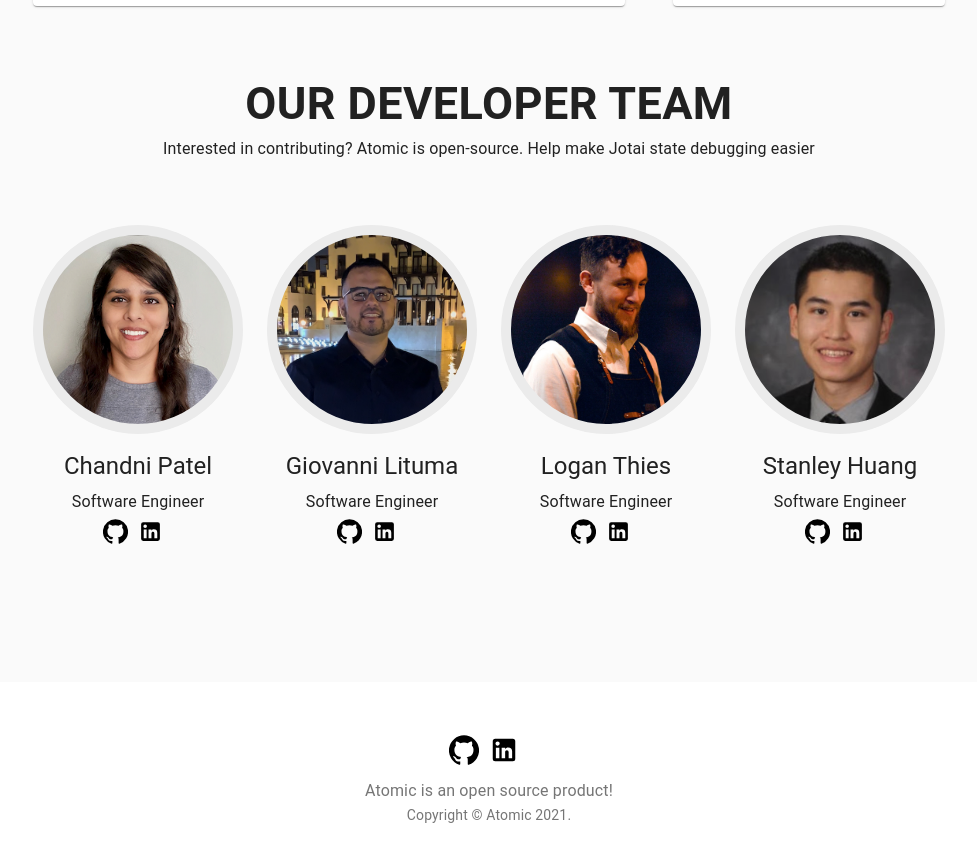
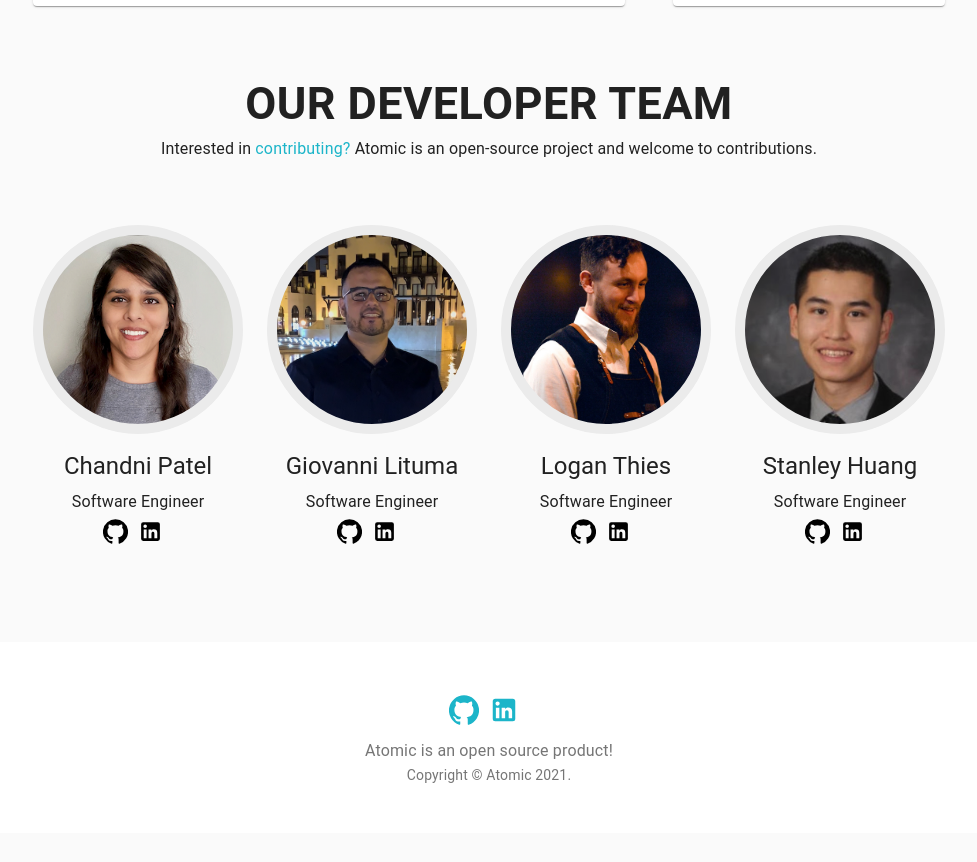
Before and after one commit to Atomic-Devs/atomic-website, a React (Create React App) app: page / in a window 1280 px wide. Shown: the part 1440-2302 px from the top of the page, without its empty margins (151-1128 px from the left). After the commit the page ends 2273 px from the top, so only its background shows below. Built offline with nearby package versions, Linux system fonts and the light colour scheme.

Commit message:
Updated styling and details

```diff
--- a/src/App.js
+++ b/src/App.js
@@ -5,9 +5,6 @@ import About from "../src/Components/About";
 import Features from "../src/Components/Features";
 import Demo from "../src/Components/Demo";
 import Team from "../src/Components/Team";
-import ScrollToTop from "../src/Components/ScrollToTop";
-import Fab from "@material-ui/core/Fab";
-import KeyboardArrowUpIcon from "@material-ui/icons/KeyboardArrowUp";
 
 function App() {
   return (
@@ -21,11 +18,6 @@ function App() {
         {/* <Demo /> */}
         <Team />
       </main>
-      <ScrollToTop>
-        <Fab color="primary" size="small" aria-label="scroll to top">
-          <KeyboardArrowUpIcon />
-        </Fab>
-      </ScrollToTop>
       <Footer />
     </>
   );
--- a/src/Components/Footer/Footer.jsx
+++ b/src/Components/Footer/Footer.jsx
@@ -14,7 +14,7 @@ const useStyles = makeStyles((theme) => ({
   },
   socialLinks: {
     paddingRight: `10px`,
-    fill: `#000000`,
+    fill: `#1cb5c9`,
     fontSize: `40px`,
   },
 }));
--- a/src/Components/Header/Header.jsx
+++ b/src/Components/Header/Header.jsx
@@ -27,7 +27,7 @@ function Header() {
           component="h1"
           variant="h2"
           align="center"
-          style={{ color: "white" }}
+          style={{ color: "white", fontWeight:"bold"}}
         >
           Atomic
         </Typography>
--- a/src/Components/NavBar/NavBar.jsx
+++ b/src/Components/NavBar/NavBar.jsx
@@ -28,6 +28,7 @@ const useStyles = makeStyles({
     display: `flex`,
     justifyContent: `space-between`,
 
+
   },
   linkText: {
     textDecoration: `none`,
@@ -35,13 +36,12 @@ const useStyles = makeStyles({
     color: `white`
   },
   socialLinks: {
-    paddingRight: `10px`,
-    fill: `#fff`,
-    fontSize: `40px`,
-    '&:hover': {
-     color: "red",
-    }
+    marginRight: `10px`,
+    fill: `#1cb5c9`,
+    fontSize: `35px`,
+
   },
+
 });
 
 const navLinks = [
--- a/src/Components/ScrollToTop.jsx
+++ /dev/null
@@ -1,39 +0,0 @@
-import React from 'react';
-import { Zoom, useScrollTrigger } from '@material-ui/core';
-import { makeStyles } from "@material-ui/core/styles";
-
-const useStyles = makeStyles((theme) => ({
-	position: 'fixed',
-		bottom: theme.spacing(2),
-		right: theme.spacing(2),
-}));
-
-const ScrollToTop = ({ children }) => {
-	const trigger = useScrollTrigger({
-		disableHysteresis: true,
-		threshold: 100,
-	});
-	const classes = useStyles();
-
-	const handleClick = (e) => {
-		const anchor = (e.target.ownerDocument || document).querySelector(
-			'#back-to-top-anchor'
-		);
-
-		if (anchor) anchor.scrollIntoView({ behavior: 'smooth', block: 'center' });
-	};
-
-	return (
-		<Zoom in={trigger}>
-			<div
-				onClick={handleClick}
-				role="presentation"
-				className={classes.scrollTop}
-			>
-				{children}
-			</div>
-		</Zoom>
-	);
-};
-
-export default ScrollToTop;
--- a/src/Components/Team/Team.jsx
+++ b/src/Components/Team/Team.jsx
@@ -1,30 +1,27 @@
-
-
-import CardContent from '@material-ui/core/CardContent';
-import CardMedia from '@material-ui/core/CardMedia';
-import Grid from '@material-ui/core/Grid';
-import Typography from '@material-ui/core/Typography';
-import { makeStyles } from '@material-ui/core/styles';
-import Container from '@material-ui/core/Container';
-import GitHubIcon from '@material-ui/icons/GitHub';
-import LinkedInIcon from '@material-ui/icons/LinkedIn';
-import giovanni from '../../assets/images/team/giovanni.png'
-import stanley from '../../assets/images/team/stanley.png'
-import chandni from '../../assets/images/team/chandni.png'
-import logan from '../../assets/images/team/logan.jpg'
-import Link from '@material-ui/core/Link';
-
+import CardContent from "@material-ui/core/CardContent";
+import CardMedia from "@material-ui/core/CardMedia";
+import Grid from "@material-ui/core/Grid";
+import Typography from "@material-ui/core/Typography";
+import { makeStyles } from "@material-ui/core/styles";
+import Container from "@material-ui/core/Container";
+import GitHubIcon from "@material-ui/icons/GitHub";
+import LinkedInIcon from "@material-ui/icons/LinkedIn";
+import giovanni from "../../assets/images/team/giovanni.png";
+import stanley from "../../assets/images/team/stanley.png";
+import chandni from "../../assets/images/team/chandni.png";
+import logan from "../../assets/images/team/logan.jpg";
+import Link from "@material-ui/core/Link";
 
 const useStyles = makeStyles((theme) => ({
   grid: {
-    textAlign: 'center',
+    textAlign: "center",
   },
   cardGrid: {
     paddingTop: theme.spacing(8),
     paddingBottom: theme.spacing(8),
   },
   cardMedia: {
-    paddingTop: '90%',
+    paddingTop: "90%",
     border: "10px solid #ebebeb",
   },
   cardContent: {
@@ -51,12 +48,21 @@ function Team() {
       <Typography align="center" className={classes.title}>
         OUR DEVELOPER TEAM
       </Typography>
-      <Typography align="center" >Interested in contributing? Atomic is open-source. Help make Jotai state debugging easier</Typography>
+      <Typography align="center">
+        Interested in{" "}
+        <Link
+          href="https://github.com/oslabs-beta/atomic"
+          target="_blank"
+          rel="noreferrer"
+          style={{textDecoration: "none", color:"#1cb5c9"}}
+        >
+          contributing?
+        </Link>{" "}
+        Atomic is an open-source project and welcome to contributions.
+      </Typography>
       <Container className={classes.cardGrid} maxWidth="md">
         <Grid container spacing={3} className={classes.grid}>
-
           <Grid item xs={12} sm={6} md={3}>
-
             <CardMedia
               className={classes.cardMedia}
               image={chandni}
@@ -66,22 +72,26 @@ function Team() {
             <CardContent className={classes.cardContent}>
               <Typography gutterBottom variant="h5" component="h2">
                 Chandni Patel
-                </Typography>
-              <Typography>
-                Software Engineer
-                </Typography>
-              <Link href="https://github.com/chandnikat" target="_blank" rel="noreferrer">
+              </Typography>
+              <Typography>Software Engineer</Typography>
+              <Link
+                href="https://github.com/chandnikat"
+                target="_blank"
+                rel="noreferrer"
+              >
                 <GitHubIcon className={classes.socialLinks} />
               </Link>
-              <Link href="https://www.linkedin.com/in/chandnip6/" target="_blank" rel="noreferrer">
+              <Link
+                href="https://www.linkedin.com/in/chandnip6/"
+                target="_blank"
+                rel="noreferrer"
+              >
                 <LinkedInIcon className={classes.socialLinks} />
               </Link>
             </CardContent>
-
           </Grid>
 
-          <Grid item xs={12} sm={6} md={3} >
-
+          <Grid item xs={12} sm={6} md={3}>
             <CardMedia
               className={classes.cardMedia}
               image={giovanni}
@@ -93,17 +103,22 @@ function Team() {
               <Typography gutterBottom variant="h5" component="h2">
                 Giovanni Lituma
               </Typography>
-              <Typography>
-                Software Engineer
-                </Typography>
-              <Link href="https://github.com/giovannixdev" target="_blank" rel="noreferrer">
+              <Typography>Software Engineer</Typography>
+              <Link
+                href="https://github.com/giovannixdev"
+                target="_blank"
+                rel="noreferrer"
+              >
                 <GitHubIcon className={classes.socialLinks} />
               </Link>
-              <Link href="https://www.linkedin.com/in/giovanni-lituma/" target="_blank" rel="noreferrer">
+              <Link
+                href="https://www.linkedin.com/in/giovanni-lituma/"
+                target="_blank"
+                rel="noreferrer"
+              >
                 <LinkedInIcon className={classes.socialLinks} />
               </Link>
             </CardContent>
-
           </Grid>
 
           <Grid item xs={12} sm={6} md={3}>
@@ -116,17 +131,22 @@ function Team() {
             <CardContent className={classes.cardContent}>
               <Typography gutterBottom variant="h5" component="h2">
                 Logan Thies
-                </Typography>
-              <Typography>
-                Software Engineer
-                </Typography>
-              <Link href="https://github.com/Thiesl137" target="_blank" rel="noreferrer">
+              </Typography>
+              <Typography>Software Engineer</Typography>
+              <Link
+                href="https://github.com/Thiesl137"
+                target="_blank"
+                rel="noreferrer"
+              >
                 <GitHubIcon className={classes.socialLinks} />
               </Link>
-              <Link href="https://www.linkedin.com/in/loganthies137/" target="_blank" rel="noreferrer">
+              <Link
+                href="https://www.linkedin.com/in/loganthies137/"
+                target="_blank"
+                rel="noreferrer"
+              >
                 <LinkedInIcon className={classes.socialLinks} />
               </Link>
-
             </CardContent>
           </Grid>
 
@@ -136,29 +156,31 @@ function Team() {
               image={stanley}
               title="Image title"
               style={{ borderRadius: "50%" }}
-            >
-            </CardMedia>
+            ></CardMedia>
 
             <CardContent className={classes.cardContent}>
               <Typography gutterBottom variant="h5" component="h2">
                 Stanley Huang
-                </Typography>
-              <Typography>
-                Software Engineer
               </Typography>
-              <Link href="https://github.com/stanleyhuang16" target="_blank" rel="noreferrer">
+              <Typography>Software Engineer</Typography>
+              <Link
+                href="https://github.com/stanleyhuang16"
+                target="_blank"
+                rel="noreferrer"
+              >
                 <GitHubIcon className={classes.socialLinks} />
               </Link>
-              <Link href="https://www.linkedin.com/in/stanleyhuang16/" target="_blank" rel="noreferrer">
+              <Link
+                href="https://www.linkedin.com/in/stanleyhuang16/"
+                target="_blank"
+                rel="noreferrer"
+              >
                 <LinkedInIcon className={classes.socialLinks} />
               </Link>
             </CardContent>
-
           </Grid>
-
         </Grid>
       </Container>
-
     </>
   );
 }
```
